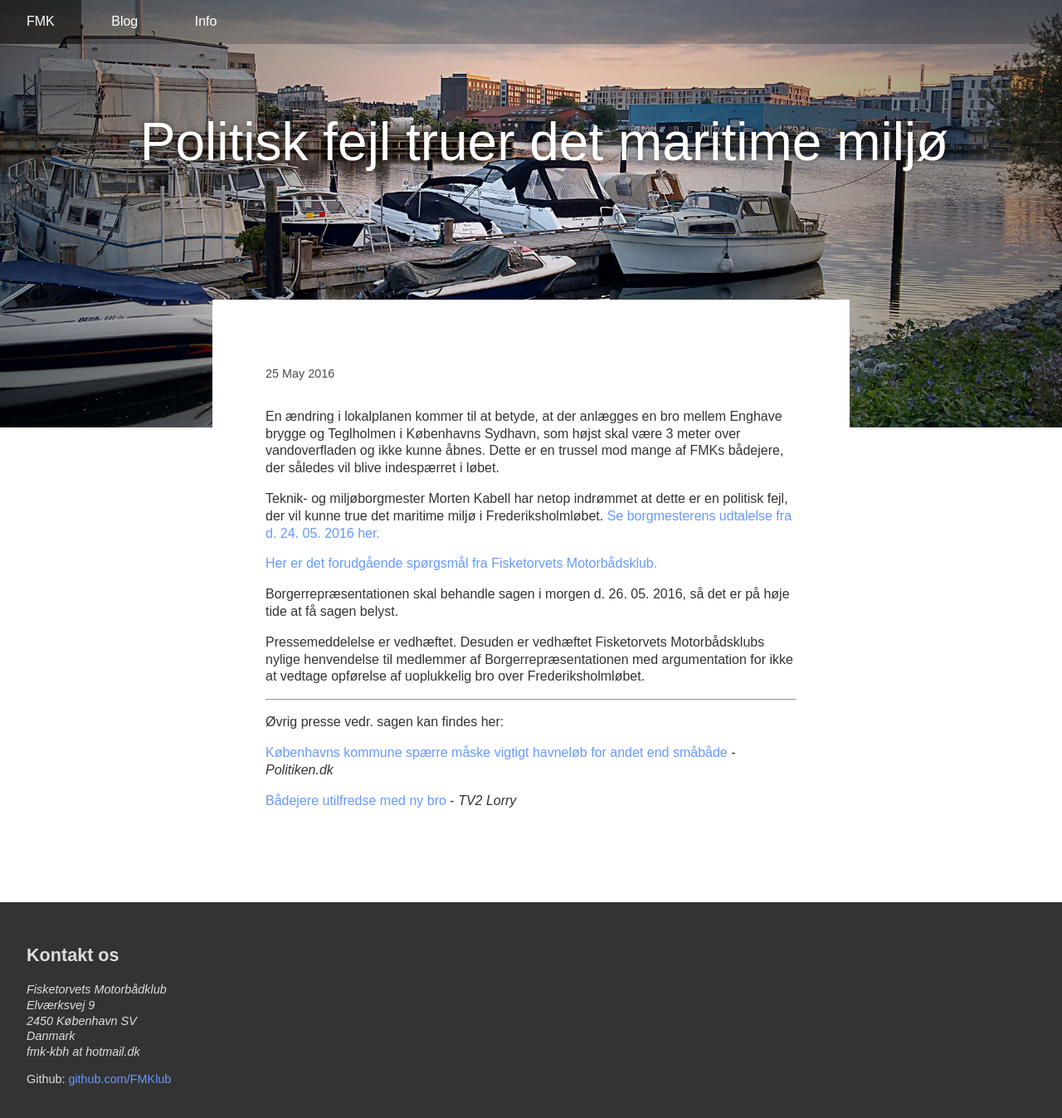
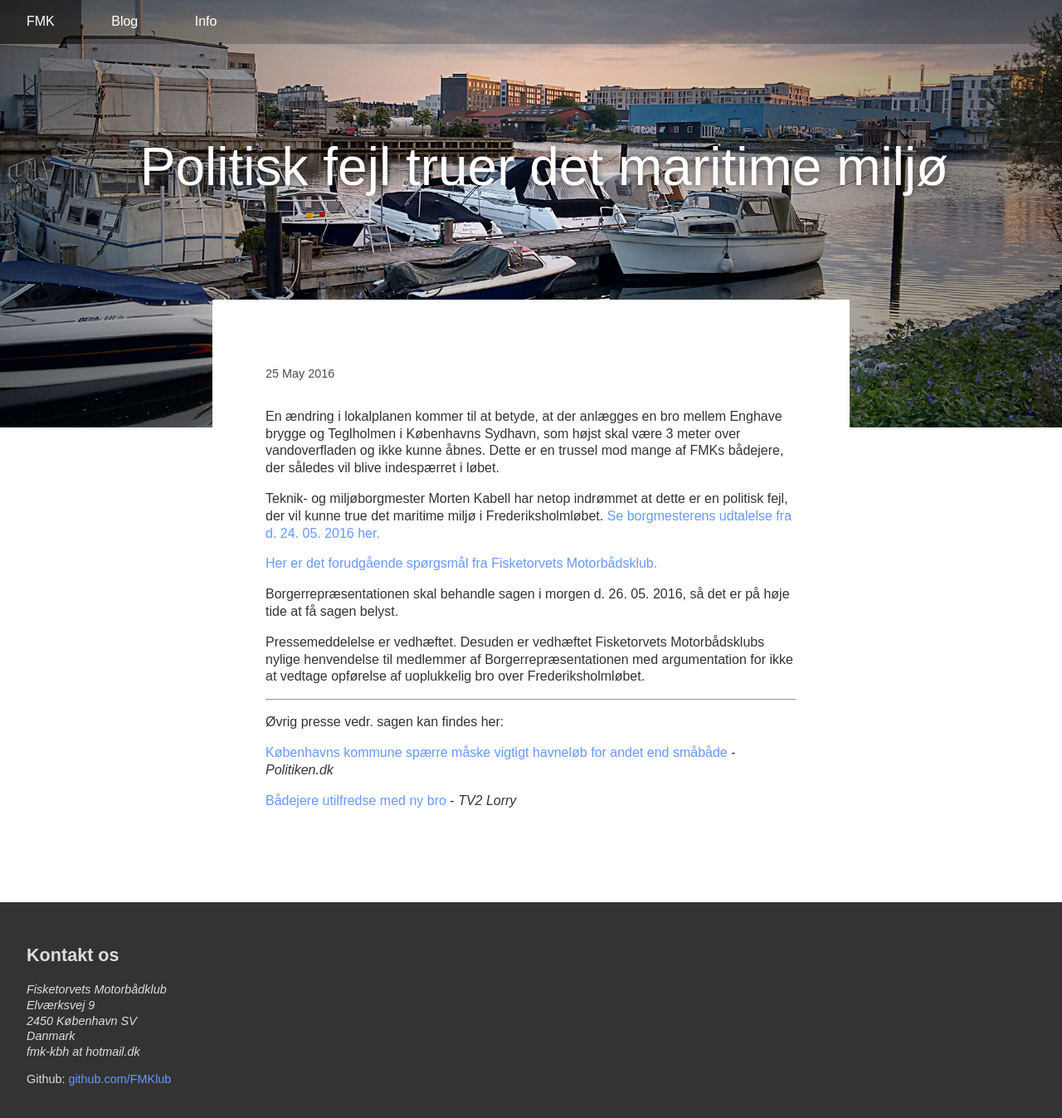
Before and after one commit to fisketorvetsmotorbaadklub/fisketorvetsmotorbaadklub.github.io, a Jekyll site: the page built from index.html, in a window 1280 px wide and 1356 px high. Shown: the top 1347 px of the window at 83% size. Built offline with Jekyll 4.4.1, drawn with Linux system fonts in a browser that asks for light colours.

Commit message:
Update main.css

```diff
--- a/css/main.css
+++ b/css/main.css
@@ -87,10 +87,6 @@
 
 @media screen and (min-width: 45em) {
 
-    article {
-        text-align: center;
-    }
-
     article .post,
     article .page {
         position: relative;
@@ -110,7 +106,7 @@
         display: block;
         margin: auto;
         right: 0;
-        top: 25%;
+        top: 10rem;
     }
 
 }
```
